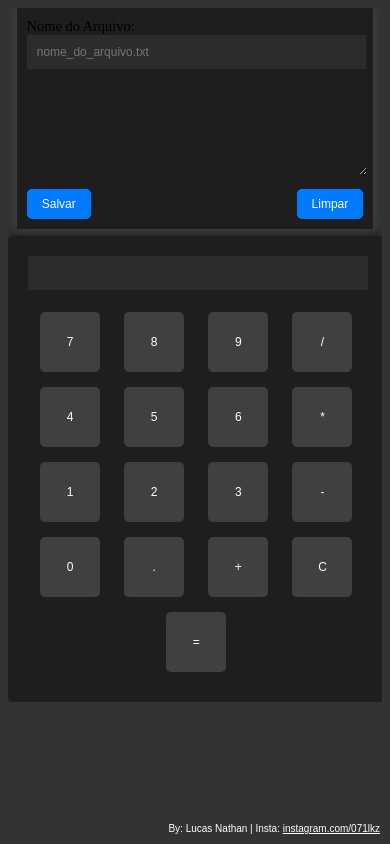
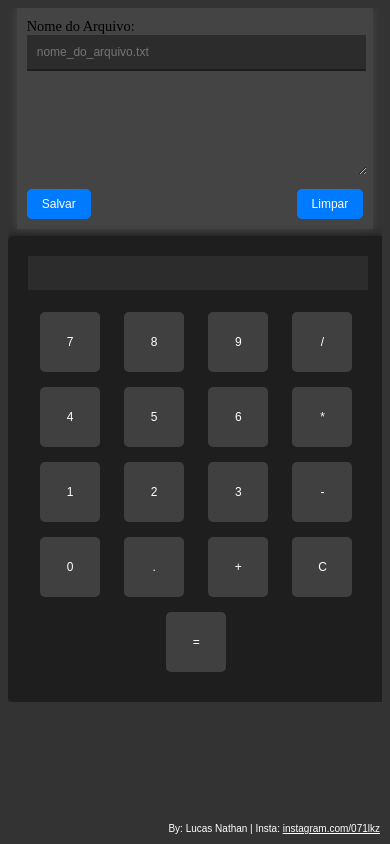
Before and after one commit to Mrrobot071/Calc-Note, a plain HTML site: page index.html in a window 390 px wide. Drawn offline with Linux system fonts and the light colour scheme.

Commit message:
Atualizar o index.html

```diff
--- a/index.html
+++ b/index.html
@@ -66,7 +66,14 @@ body {
 
         /* Estilos para dispositivos móveis */
         @media screen and (max-width: 600px) {
-            .note-container {
+
+body {
+    background-color: #333; /* Preto cinzento */
+}
+
+.note-container, .calculator-container {
+    background-color: #444; /* Tom de cinza mais escuro, opcional */
+}            .note-container {
                 padding: 10px;
             }
 
```
